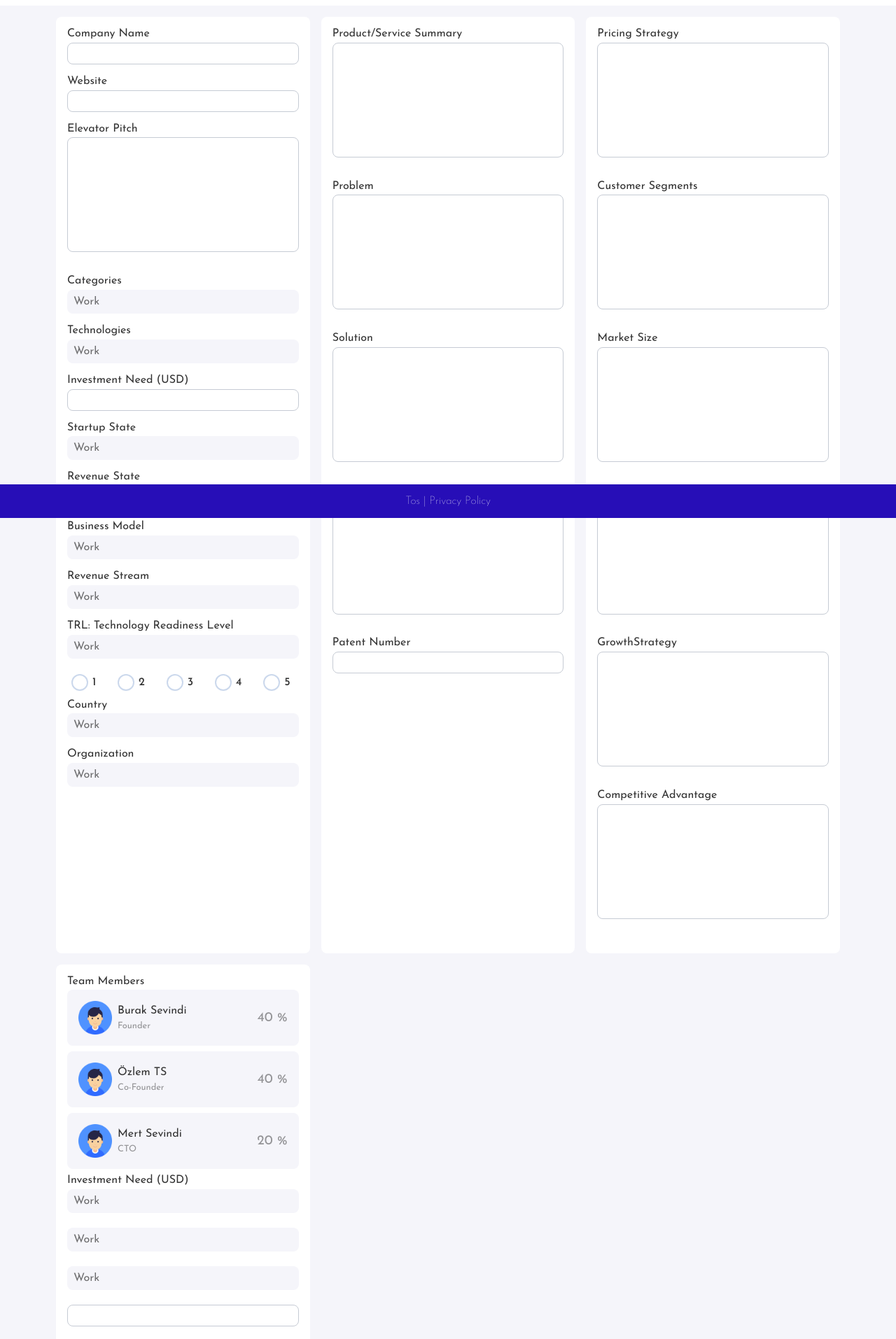
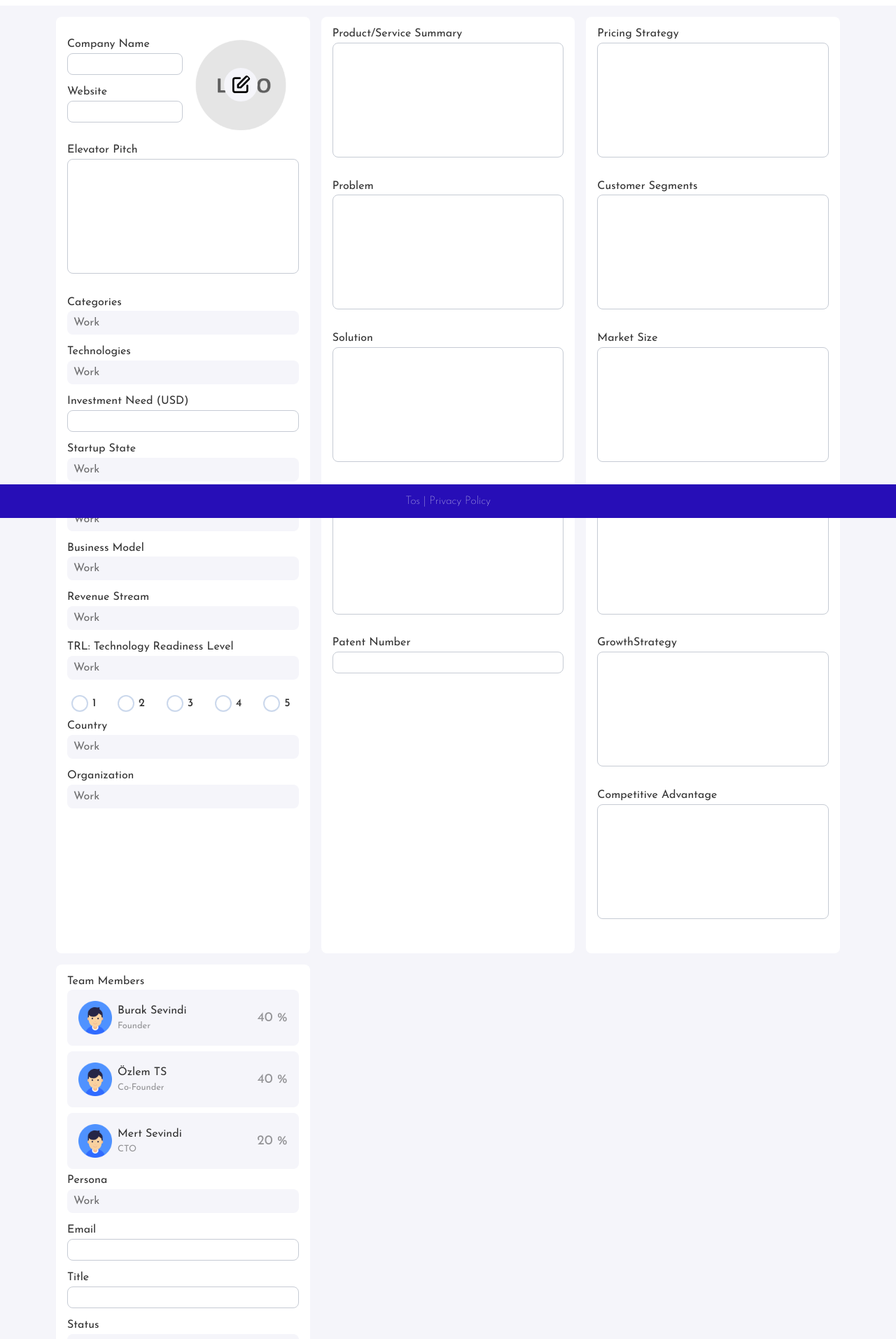
Before and after one commit to ozlemts/reactComponents, a Next.js app: page / in a window 1280 px wide. Shown: the part 60-1973 px from the top of the page at 70% size. Built offline with nearby package versions, Linux system fonts and the light colour scheme.

Commit message:
Image Button Component has added

```diff
--- /dev/null
+++ b/components/ImageButton.js
@@ -0,0 +1,28 @@
+import React, { useState } from "react";
+
+const ImageButton = (props) => {
+
+	const changeLogo = () => {
+		console.log('img')
+	};
+
+	return (
+		<div>
+			<div className="position-relative d-flex justify-content-center align-items-center">
+				<img
+					src='/default-logo.png'
+					className="w-full"
+					onClick={changeLogo()}
+				/>
+				<div className="position-absolute">
+					<label htmlFor="file-upload">
+						<img src="/edit.svg" className="circle-img"/>
+					</label>
+					<input id="file-upload" type="file"/>
+				</div>
+			</div>
+		</div>
+	)
+}
+
+export default ImageButton;
--- a/components/Navbar.js
+++ b/components/Navbar.js
@@ -1,5 +1,4 @@
 import React, { useState, useEffect } from 'react';
-import StartupLogin from "../pages/startupLogin";
 
 const Navbar = () => {
 
--- a/components/TeamMemberEditor.js
+++ b/components/TeamMemberEditor.js
@@ -40,10 +40,11 @@ export const TeamMemberEditor = (props) => {
 					/>
 				)
 			})}
-			<SelectBox label="Investment Need (USD)"/>
-			<SelectBox/>
-			<SelectBox/>
-			<CustomInput/>
+			<SelectBox label="Persona"/>
+			<CustomInput label="Email"/>
+			<CustomInput label="Title"/>
+			<SelectBox label="Status"/>
+			<CustomInput label="Found Share"/>
 
 		</div>
 	);
--- a/pages/index.js
+++ b/pages/index.js
@@ -6,16 +6,23 @@ import CustomInput from "../components/CustomInput";
 import SelectBox from "../components/SelectBox";
 import RadioButton from "../components/RadioButton";
 import TeamMemberEditor from "../components/TeamMemberEditor";
+import ImageButton from "../components/ImageButton";
 
 const Index = () => {
 	return (
 		<div>
 			<Navbar/>
-			<div className="container mb-1">
+			<div className="container mb-2">
 				<div className="box-container-300">
 					<div className="box">
-						<CustomInput label="Company Name"/>
-						<CustomInput label="Website"/>
+						<div className="d-flex justify-content-between align-items-center">
+							<div className="w-75">
+								<CustomInput label="Company Name"/>
+								<CustomInput label="Website"/>
+							</div>
+							<ImageButton/>
+						</div>
+
 						<EditBox label="Elevator Pitch" />
 						<SelectBox label="Categories"/>
 						<SelectBox label="Technologies"/>
--- a/styles/globals.css
+++ b/styles/globals.css
@@ -123,7 +123,7 @@ background-color: #C6CBD4}
 /* TEAM MEMBER  --------------- */
 
 .member-container {
-  background-color: #f5f5fa;
+  background-color: var(--bg-light);
   border-radius: .5rem;
 }
 
@@ -260,6 +260,19 @@ select {
   box-shadow: inset 0 0 0 0.125em #cbd8ec;
 }
 
+/* IMAGE BUTTON-------------- */
+
+input[type="file"] {
+  display: none;
+}
+.circle-img {
+  height: 3rem;
+  width: 3rem;
+  border-radius: 50%;
+  background-color: var(--bg-light);
+  padding: .5rem;
+}
+
 /* SING-IN -------------- */
 
 .sign-in {
--- a/styles/utility.css
+++ b/styles/utility.css
@@ -1,10 +1,16 @@
 .d-none {display: none!important;}
 .invisible { visibility: hidden;}
+
+.position-absolute { position: absolute}
+.position-relative { position: relative}
 /* Width and Height --------------------------- */
 .w-full { width: 100%; }
 .w-screen { width: 100vw; }
 .w-min { width: min-content; }
 .w-max { width: max-content; }
+.w-25 { width: 25%}
+.w-50 { width: 50%}
+.w-75 { width: 75%}
 
 .h-full { height: 100%; }
 .h-screen { height: 100vh; }
```
Also changed, not shown: public/default-logo.png (added).
